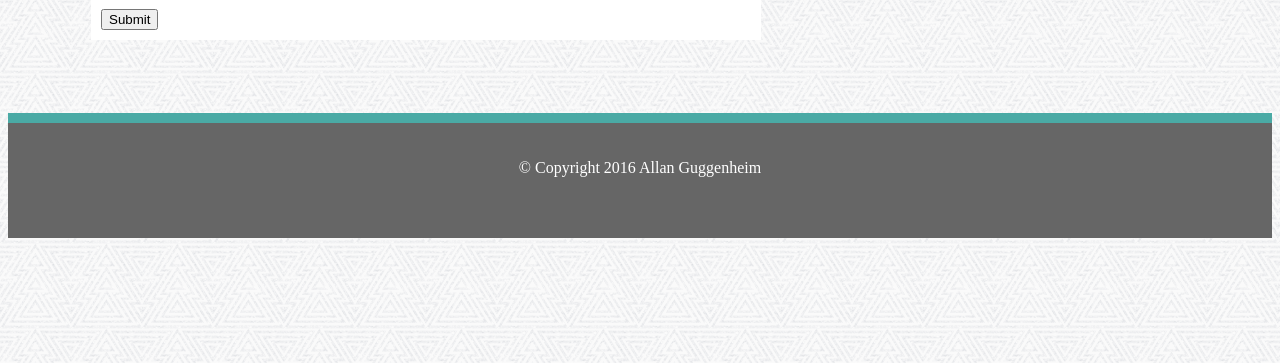
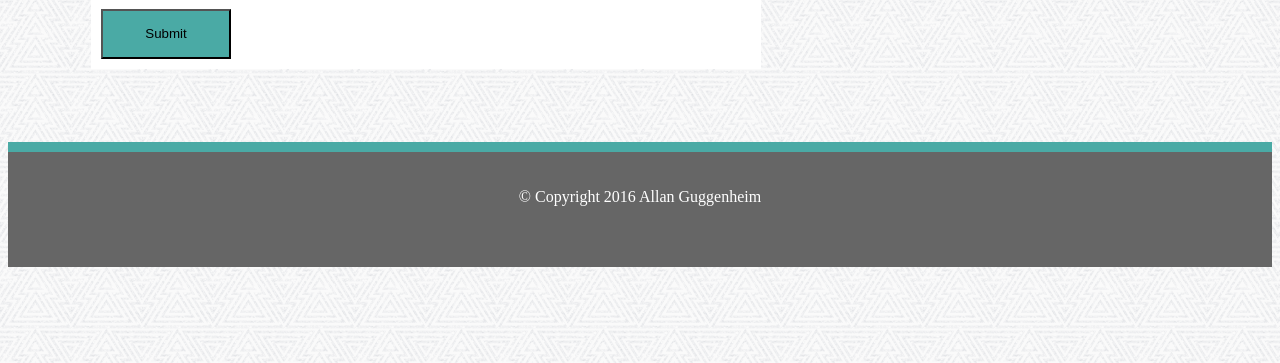
Before and after one commit to allanguggenheim/Basic-Portfolio, a plain HTML site: page contact.html in a window 1280 px wide. Shown: the part 437-800 px from the top of the page. Drawn offline with Linux system fonts and the light colour scheme.

Commit message:
initial site files

```diff
--- a/assets/css/style.css
+++ b/assets/css/style.css
@@ -147,3 +147,9 @@ aside.rightpane {
 footer {
 	color: white;
 }
+
+.submit_button {
+	background-color: #4aaaa5;
+	width: 130px;
+	height: 50px;
+}
```
